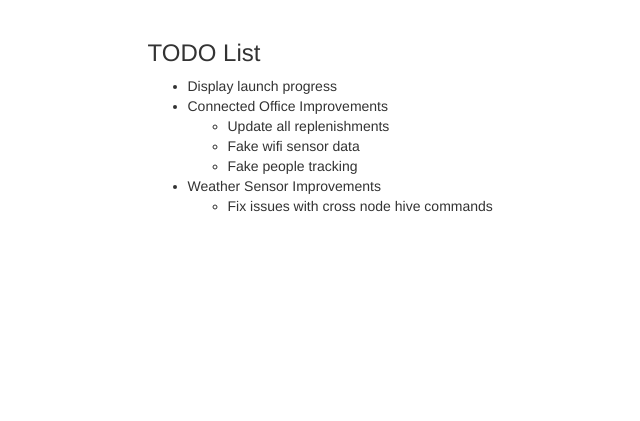
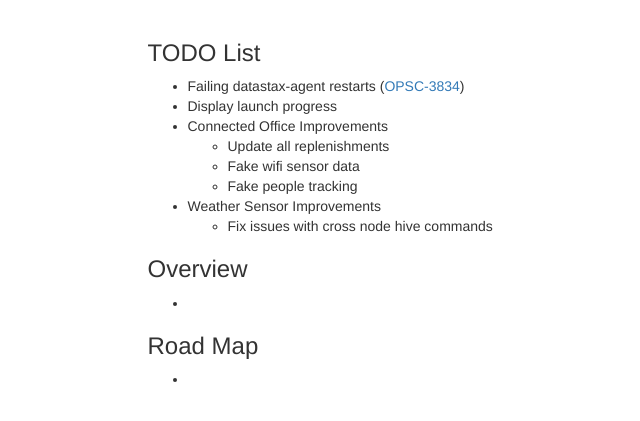
Before and after one commit to datastax-demos/demo-portal, a Python web app: template flask/templates/todo.jinja2 in a window 1280 px wide. Shown: the part 52-473 px from the top of the page, without its empty margins (195-835 px from the left). Run offline with Jinja, Linux system fonts and the light colour scheme; the template is opened without the code that fills it, so the values that code supplies are empty; some libraries are stand-ins or nearby versions.

```diff
--- a/flask/templates/todo.jinja2
+++ b/flask/templates/todo.jinja2
@@ -9,6 +9,7 @@
     <div class="col-md-offset-3 col-md-6">
         <h3>TODO List</h3>
         <ul>
+            <li>Failing datastax-agent restarts (<a href="https://datastax.jira.com/browse/OPSC-3834">OPSC-3834</a>)</li>
             <li>Display launch progress</li>
             <li>Connected Office Improvements</li>
             <ul>
@@ -21,6 +22,14 @@
                 <li>Fix issues with cross node hive commands</li>
             </ul>
         </ul>
+        <h3>Overview</h3>
+        <ul>
+            <li></li>
+        </ul>
+        <h3>Road Map</h3>
+        <ul>
+            <li></li>
+        </ul>
     </div>
 {% endblock %}
 
```
Also changed, not shown: 2 other files.
